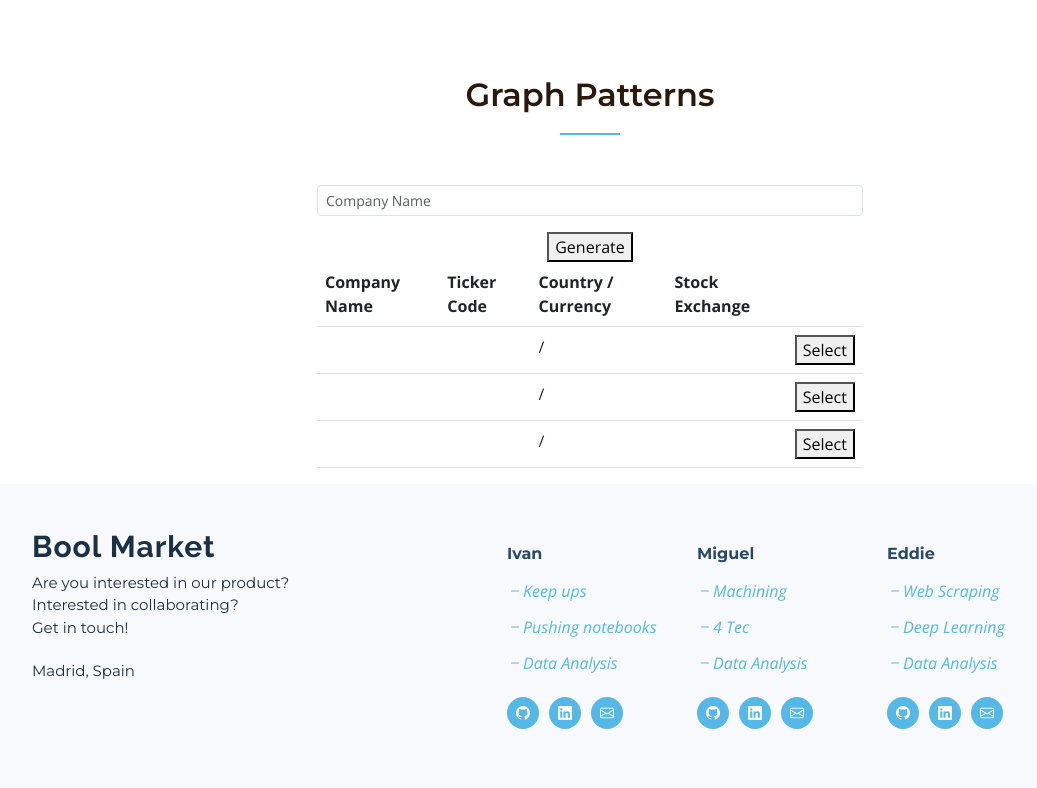
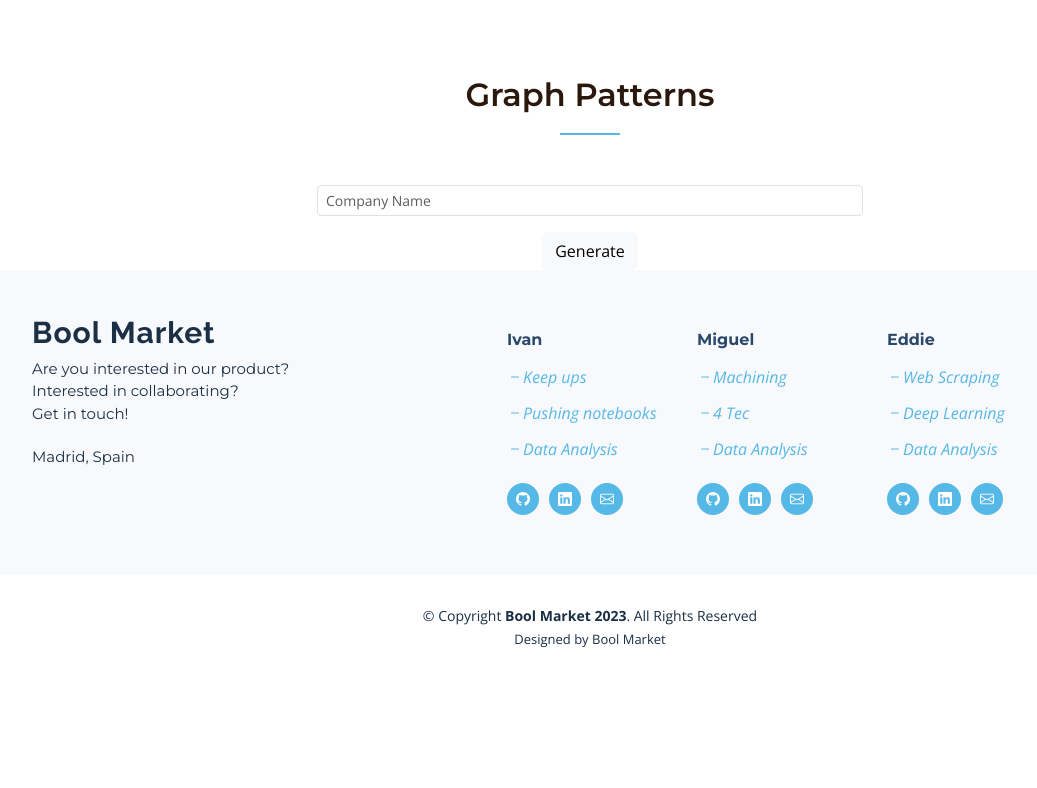
Before and after one commit to BigEd12/bool-market-web, a Flask app: page / in a window 1280 px wide. Shown: the part 2674-3462 px from the top of the page, without its empty margins (50-1087 px from the left). After the commit the page ends 3322 px from the top, so only its background shows below. Run offline with Flask 3, Linux system fonts and the light colour scheme; some libraries are stand-ins or nearby versions.

Commit message:
style changes

```diff
--- a/main.py
+++ b/main.py
@@ -173,8 +173,7 @@
       one_year_ago_str = yesterday_str - relativedelta(years=1)
       yesterday = yesterday_str.strftime("%Y-%m-%d")
       one_year_ago = one_year_ago_str.strftime("%Y-%m-%d")
-      print(f"Yesterday: {yesterday}")
-      print(f"Year ago: {one_year_ago}")
+
       res = plotting(ticker=selected_ticker,
                           start_date=one_year_ago,
                           end_date=yesterday,
@@ -185,11 +184,6 @@
       return redirect(url_for('index', graphJSONPAttern=graphJSONPAttern))
 
 
-      print(f"This is the result: {res}")
-
-    # Handle the selected company and perform API search here
-    # Make the API call and process the data as needed
-
     # Store the API data in the session
     session['api_data'] = "I hope this works man"
 
--- a/templates/index.html
+++ b/templates/index.html
@@ -271,7 +271,7 @@
                           </div>
                       {% endif %}
                       <div class="text-center mt-3">
-                        <button type="submit" class="btn-light">Generate</button>
+                        <button type="submit" class="btn btn-light">Generate</button>
                     </div>
                   </div>
                   <!-- <div class="col-6">
@@ -296,7 +296,7 @@
                         <input type="hidden" name="selected_ticker" id="selected_ticker_input">
                         <!-- Your other form fields here -->
 
-
+                      {% if name1 %}
                       <table class="table table-hover">
                           <thead>
                               <tr>
@@ -315,7 +315,7 @@
                                   <td>{{ exchange1 }}</td>
                                   <td>
                                       <!-- Update the JavaScript function to set the selected_ticker input -->
-                                      <button onclick="setSelectedTicker('{{ code1 }}')">Select</button>
+                                      <button class="btn btn-light" onclick="setSelectedTicker('{{ code1 }}')">Select</button>
                                   </td>
                               </tr>
                               <tr>
@@ -325,7 +325,7 @@
                                   <td>{{ exchange2 }}</td>
                                   <td>
                                       <!-- Update the JavaScript function to set the selected_ticker input -->
-                                      <button onclick="setSelectedTicker('{{ code2 }}')">Select</button>
+                                      <button class="btn btn-light" onclick="setSelectedTicker('{{ code2 }}')">Select</button>
                                   </td>
                               </tr>
                               <tr>
@@ -335,11 +335,12 @@
                                   <td>{{ exchange3 }}</td>
                                   <td>
                                       <!-- Update the JavaScript function to set the selected_ticker input -->
-                                      <button onclick="setSelectedTicker('{{ code3 }}')">Select</button>
+                                      <button class="btn btn-light" onclick="setSelectedTicker('{{ code3 }}')">Select</button>
                                   </td>
                               </tr>
                           </tbody>
                       </table>
+                      {% endif %}
                     </form>
                 </div>
             </div>
```
Also changed, not shown: static/css/main.css (line endings or trailing spaces).
